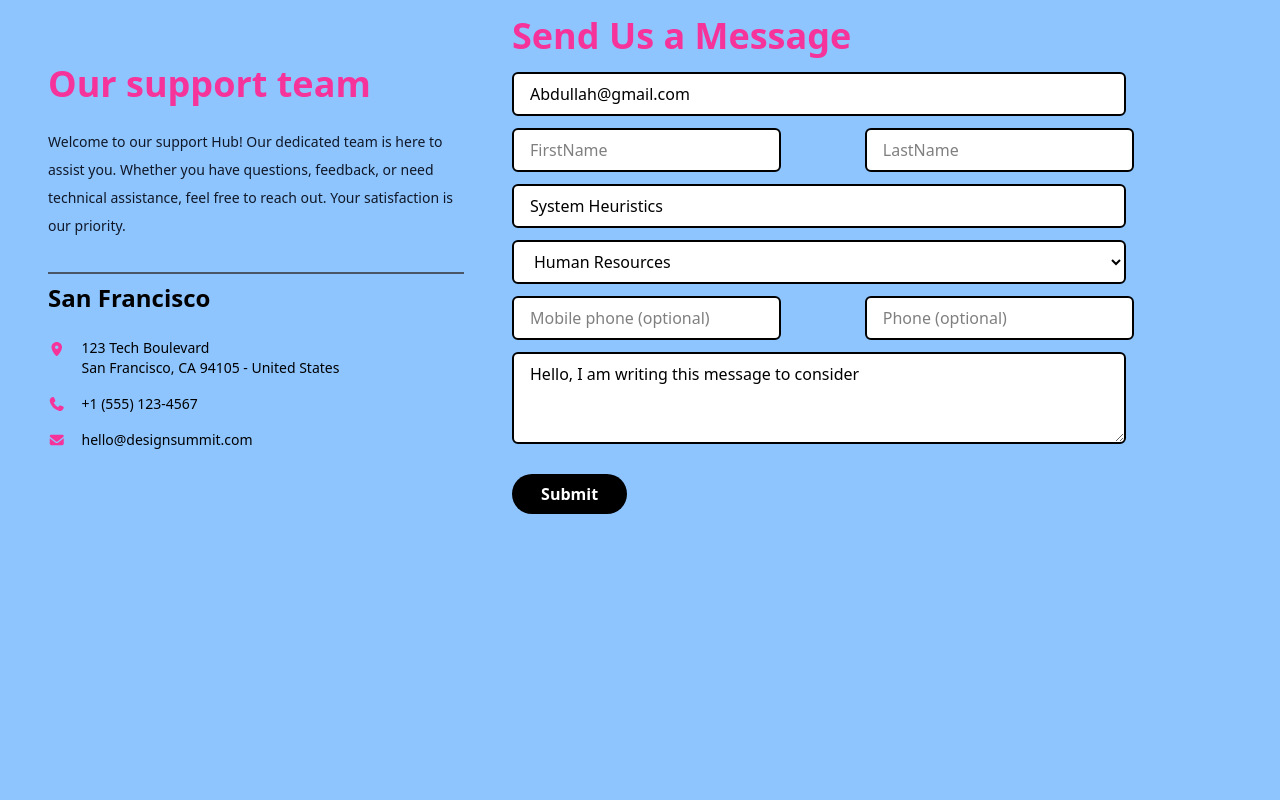
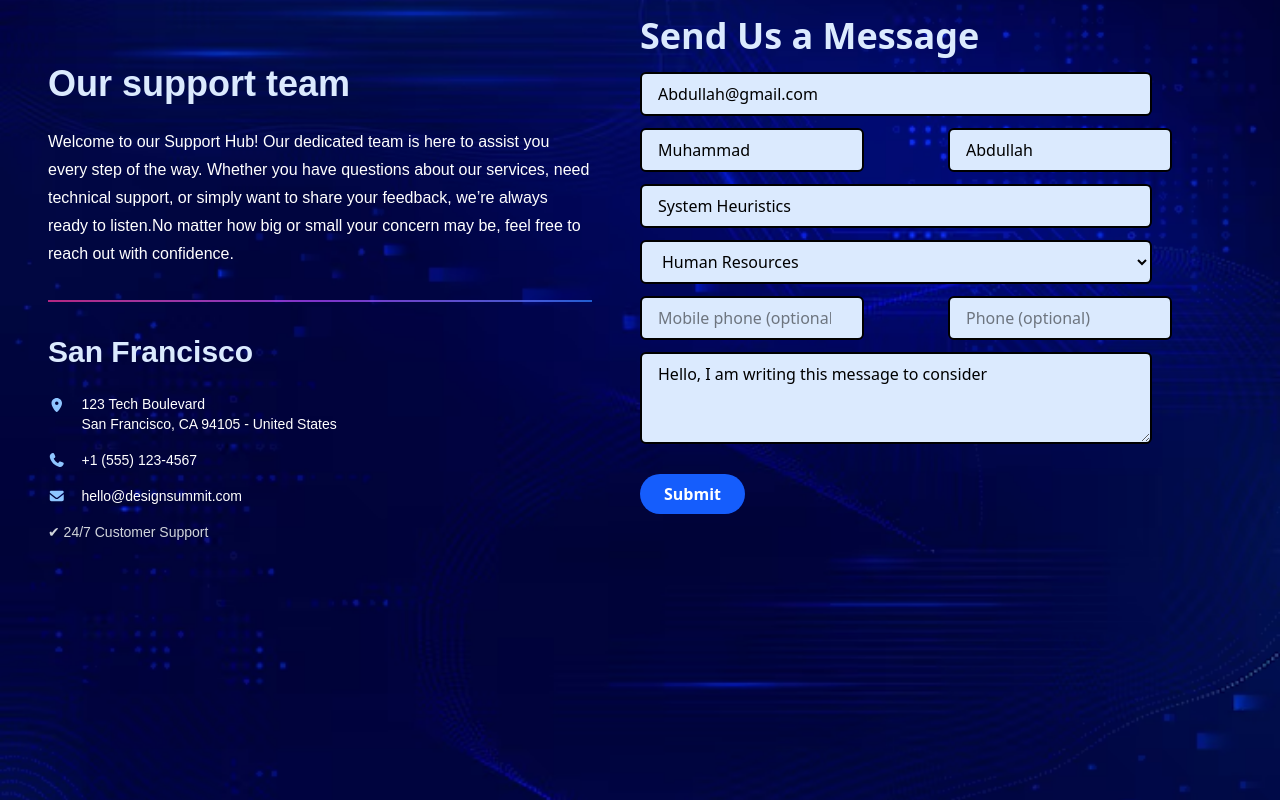
Before and after one commit to commitbyabd/small-react-projects, a React (Vite) app: page / in a window 1280 px wide. Built offline with nearby package versions, Linux system fonts and the light colour scheme.

Commit message:
do basic styling

```diff
--- a/src/components/home/form/form.jsx
+++ b/src/components/home/form/form.jsx
@@ -5,8 +5,8 @@ import FormRight from "./formright";
 const Form = () => {
   const [formData, setFormData] = useState({
     email: "Abdullah@gmail.com",
-    first_name: "Muhammad",
-    last_ame: "Abdullah",
+    firstName: "Muhammad",
+    lastName: "Abdullah",
     company: "System Heuristics",
     department: "Human Resources",
     mobile: "+92-330-8477994",
@@ -31,12 +31,12 @@ const Form = () => {
   };
 
   return (
-    <div className="flex w-full">
-      <div className="w-2/5">
+    <div className="md:flex w-full  ">
+      <div className="md:w-1/2 animate-slideDown">
         <FormLeft />
       </div>
 
-      <div className="w-3/5">
+      <div className="md:w-1/2 animate-fadeIn">
         <FormRight
           formData={formData}
           handleChange={handleChange}
--- a/src/components/home/form/formleft.jsx
+++ b/src/components/home/form/formleft.jsx
@@ -9,31 +9,39 @@ import {
 const FormLeft = ({ firstName }) => {
   return (
     <>
-    <div className="h-full  text-black px-12 py-16 flex flex-col justify-between">
+      <div className="h-full  text-white px-12 py-16 flex flex-col justify-between font-[arial]">
         {/* Top Section */}
         <div>
-        <h2 className="text-4xl font-bold text-pink-500 mb-6">
+          <h2 className="text-4xl font-bold text-blue-100 mb-6">
             Our support team
           </h2>
 
-        <p className="text-sm leading-7 text-gray-900 max-w-md">
-          Welcome to our support Hub! Our dedicated team is here to assist you.
-          Whether you have questions, feedback, or need technical assistance,
-          feel free to reach out. Your satisfaction is our priority.
+          <p className="text-md leading-7 max-w-xl">
+            Welcome to our Support Hub! Our dedicated team is here to assist you
+            every step of the way. Whether you have questions about our
+            services, need technical support, or simply want to share your
+            feedback, we’re always ready to listen.No matter how big or small
+            your concern may be, feel free to reach out with confidence.
           </p>
 
-        <div className=" h-[2px] bg-gray-600 mt-8"></div>
+          <div
+            className="h-[2px] bg-gradient-to-r
+from-pink-500 via-purple-500 to-blue-500
+mt-8 animate-pulse"
+          ></div>
         </div>
 
         {/* Middle Section */}
-      <div>
-        <h3 className="text-2xl font-semibold mb-6">San Francisco</h3>
+        <div className="mt-8">
+          <h3 className="text-3xl font-semibold mb-6 text-blue-100 ">
+            San Francisco
+          </h3>
 
           <div className="space-y-4 text-sm">
             <div className="flex items-start gap-4">
               <FontAwesomeIcon
                 icon={faLocationDot}
-              className="text-pink-500 mt-1"
+                className="text-blue-300 mt-1"
               />
               <div>
                 <p>123 Tech Boulevard</p>
@@ -42,18 +50,20 @@ const FormLeft = ({ firstName }) => {
             </div>
 
             <div className="flex items-center gap-4">
-            <FontAwesomeIcon icon={faPhone} className="text-pink-500" />
+              <FontAwesomeIcon icon={faPhone} className="text-blue-300" />
               <p>+1 (555) 123-4567</p>
             </div>
 
             <div className="flex items-center gap-4">
-            <FontAwesomeIcon icon={faEnvelope} className="text-pink-500" />
+              <FontAwesomeIcon icon={faEnvelope} className="text-blue-300" />
               <p>hello@designsummit.com</p>
+            </div>
+            <div className="  text-sm text-gray-300">
+              <p>✔ 24/7 Customer Support</p>
             </div>
           </div>
         </div>
       </div>
-
     </>
   );
 };
--- a/src/components/home/form/formright.jsx
+++ b/src/components/home/form/formright.jsx
@@ -1,12 +1,12 @@
 import React from "react";
-import  { mycolor } from "./formValues";
+
 
 const FormRight = ({ formData, handleChange, handleSubmit }) => {
-  // console.log(mycolor);
+
 
   return (
-    <div>
-      <h1 className="text-4xl text-pink-500 font-bold my-4">
+    <div >
+      <h1 className="text-4xl text-blue-100 font-bold my-4 ">
         Send Us a Message
       </h1>
       <form onSubmit={handleSubmit}>
@@ -17,7 +17,7 @@ const FormRight = ({ formData, handleChange, handleSubmit }) => {
             value={formData.email}
             onChange={handleChange}
             placeholder="Email"
-            className="w-[80%] px-4 py-2 border-2 border-black rounded-md bg-white"
+            className="w-[80%] px-4 py-2 border-2 border-black rounded-md bg-blue-100"
           />
         </div>
         <div className="flex gap-21">
@@ -27,7 +27,7 @@ const FormRight = ({ formData, handleChange, handleSubmit }) => {
             name="firstName"
             value={formData.firstName}
             onChange={handleChange}
-            className="w-[35%] px-4 py-2 mt-3 border-2 border-black rounded-md  bg-white"
+            className="w-[35%] px-4 py-2 mt-3 border-2 border-black rounded-md  bg-blue-100"
           />
           <input
             type="text"
@@ -35,7 +35,7 @@ const FormRight = ({ formData, handleChange, handleSubmit }) => {
             name="lastName"
             value={formData.lastName}
             onChange={handleChange}
-            className="w-[35%] px-4 py-2 border-2 border-black rounded-md  bg-white mt-3"
+            className="w-[35%] px-4 py-2 border-2 border-black rounded-md  bg-blue-100 mt-3"
           />
         </div>
         <div>
@@ -48,7 +48,7 @@ const FormRight = ({ formData, handleChange, handleSubmit }) => {
             textOverflow: "ellipsis",
             overflow:"hidden"
           }}
-            className="w-[80%] px-4 py-2 border-2 border-black rounded-md bg-white mt-3"
+            className="w-[80%] px-4 py-2 border-2 border-black rounded-md bg-blue-100 mt-3"
           />
         </div>
         <div>
@@ -56,7 +56,7 @@ const FormRight = ({ formData, handleChange, handleSubmit }) => {
             name="department"
             value={formData.department}
             onChange={handleChange}
-            className="w-[80%] px-4 py-2 border-2 border-black rounded-md bg-white mt-3"
+            className="w-[80%] px-4 py-2 border-2 border-black rounded-md bg-blue-100 mt-3"
           >
             <option>Computer Science</option>
             <option>Machine Learning</option>
@@ -75,7 +75,7 @@ const FormRight = ({ formData, handleChange, handleSubmit }) => {
             name="mobile"
             value={formData.mobile}
             onChange={handleChange}
-            className="w-[35%] px-4 py-2 border-2 border-black rounded-md bg-white mt-3"
+            className="w-[35%] px-4 py-2 border-2 border-black rounded-md bg-blue-100 mt-3"
           />
           <input
             type="number"
@@ -83,7 +83,7 @@ const FormRight = ({ formData, handleChange, handleSubmit }) => {
             name="phone"
             value={formData.phone}
             onChange={handleChange}
-            className="w-[35%] px-4 py-2 border-2 border-black rounded-md bg-white mt-3"
+            className="w-[35%] px-4 py-2 border-2 border-black rounded-md bg-blue-100 mt-3"
           />
         </div>
 
@@ -97,12 +97,15 @@ const FormRight = ({ formData, handleChange, handleSubmit }) => {
             textOverflow: "ellipsis"
           }}
             rows={3}
-            className="w-[80%] min-h-15 px-4 py-2 border-2 border-black rounded-md bg-white mt-3"
+            className="w-[80%] min-h-15 px-4 py-2 border-2 border-black rounded-md bg-blue-100 mt-3"
           ></textarea>
         </div>
 
         <button
-          className="bg-black text-white rounded-4xl w-[15%] h-10 font-bold mt-6 hover:bg-pink-300"
+         className="bg-blue-600 text-white rounded-4xl px-6 py-2 font-bold mt-6
+hover:bg-blue-500 hover:scale-105 hover:text-blue-200
+transition-all duration-300"
+
           type="submit"
         >
           Submit
--- a/src/components/home/homemain.jsx
+++ b/src/components/home/homemain.jsx
@@ -1,10 +1,19 @@
 import React from "react";
 import Form from "./form/form";
+import bgImage from "../../assets/form-background.avif";
+
+
 const Homemain = () => {
   return (
-    <div className="bg-blue-300 min-h-screen">
+    <>
+
+     <div
+      className="min-h-screen bg-cover bg-center bg-no-repeat "
+      style={{ backgroundImage: `url(${bgImage})` }}
+    >
       <Form />
     </div>
+    </>
   );
 };
 
--- a/src/global.css
+++ b/src/global.css
@@ -1 +1,43 @@
 @import "tailwindcss";
+
+@keyframes slideDown {
+  from {
+    opacity: 0;
+    transform: translateY(-200px);
+  }
+  to {
+    opacity: 1;
+    transform: translateY(0);
+  }
+}
+
+@keyframes slideUp {
+  from {
+    opacity: 0;
+    transform: translateY(200px);
+  }
+  to {
+    opacity: 1;
+    transform: translateY(0);
+  }
+}
+
+.animate-slideDown {
+  animation: slideDown 0.8s ease-out forwards;
+}
+
+.animate-slideUp {
+  animation: slideUp 0.8s ease-out  forwards;
+}
+@keyframes fadeIn {
+  from {
+    opacity: 0;
+  }
+  to {
+    opacity: 1;
+  }
+}
+
+.animate-fadeIn {
+  animation: fadeIn 1.6s ease-in-out forwards;
+}
```
Also changed, not shown: src/assets/form-background.avif (added), variables.css (added). Lines whose indentation alone changed are shown as unchanged.
